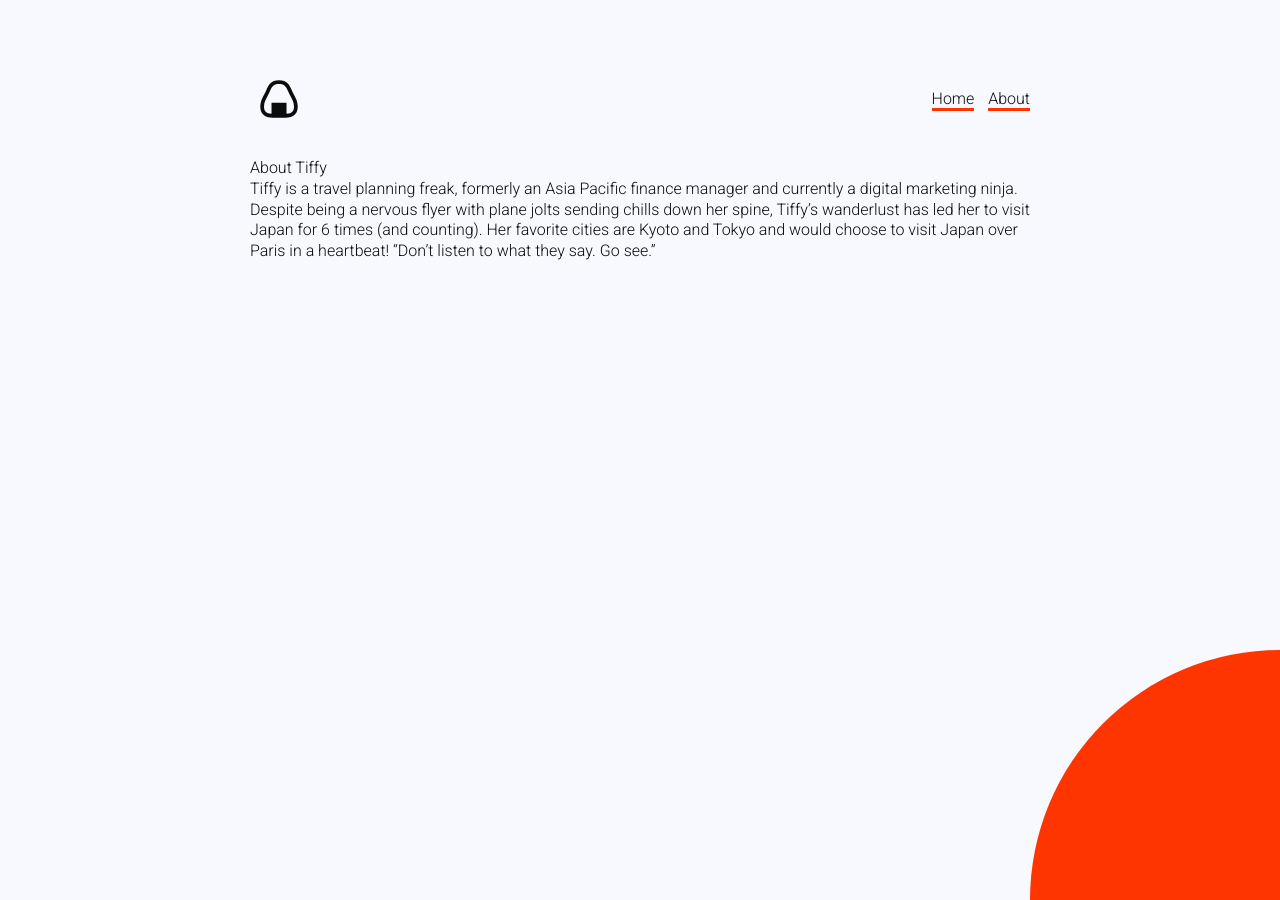
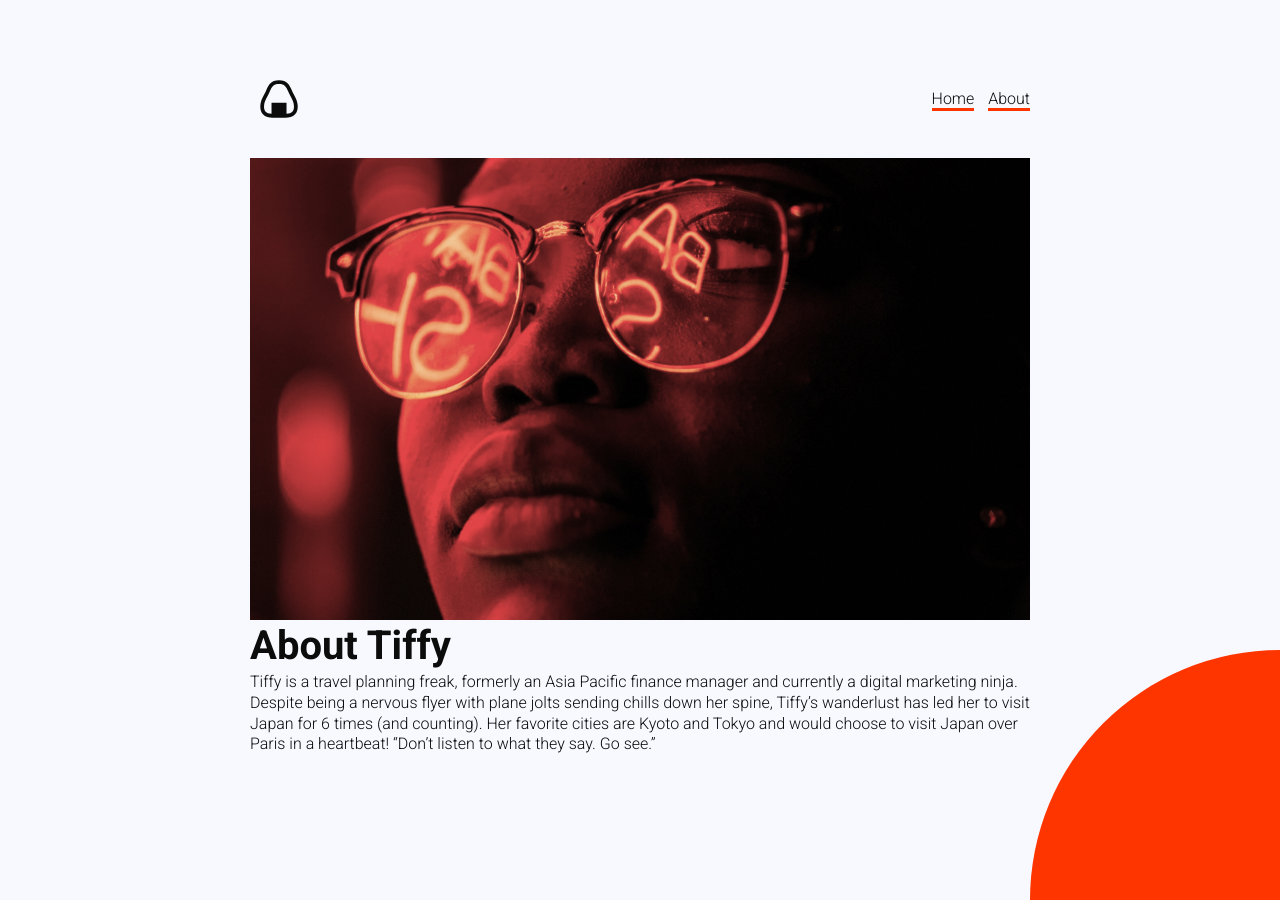
Before and after one commit to Ronald-Crosby/A-Night-In-Japan, a Jekyll site: the page built from about.md, in a window 1280 px wide. Built offline with Jekyll 4.4.1, drawn with Linux system fonts in a browser that asks for light colours.

Commit message:
Updated About

```diff
--- a/about.md
+++ b/about.md
@@ -4,7 +4,9 @@ permalink: "/about/"
 layout: default
 ---
 
-About Tiffy
+![about.jpg](/uploads/about.jpg)
+
+## About Tiffy
 
 Tiffy is a travel planning freak, formerly an Asia Pacific finance manager and currently a digital marketing ninja. Despite being a nervous flyer with plane jolts sending chills down her spine, Tiffy’s wanderlust has led her to visit Japan for 6 times (and counting). Her favorite cities are Kyoto and Tokyo and would choose to visit Japan over Paris in a heartbeat!
 “Don't listen to what they say. Go see.”
```
